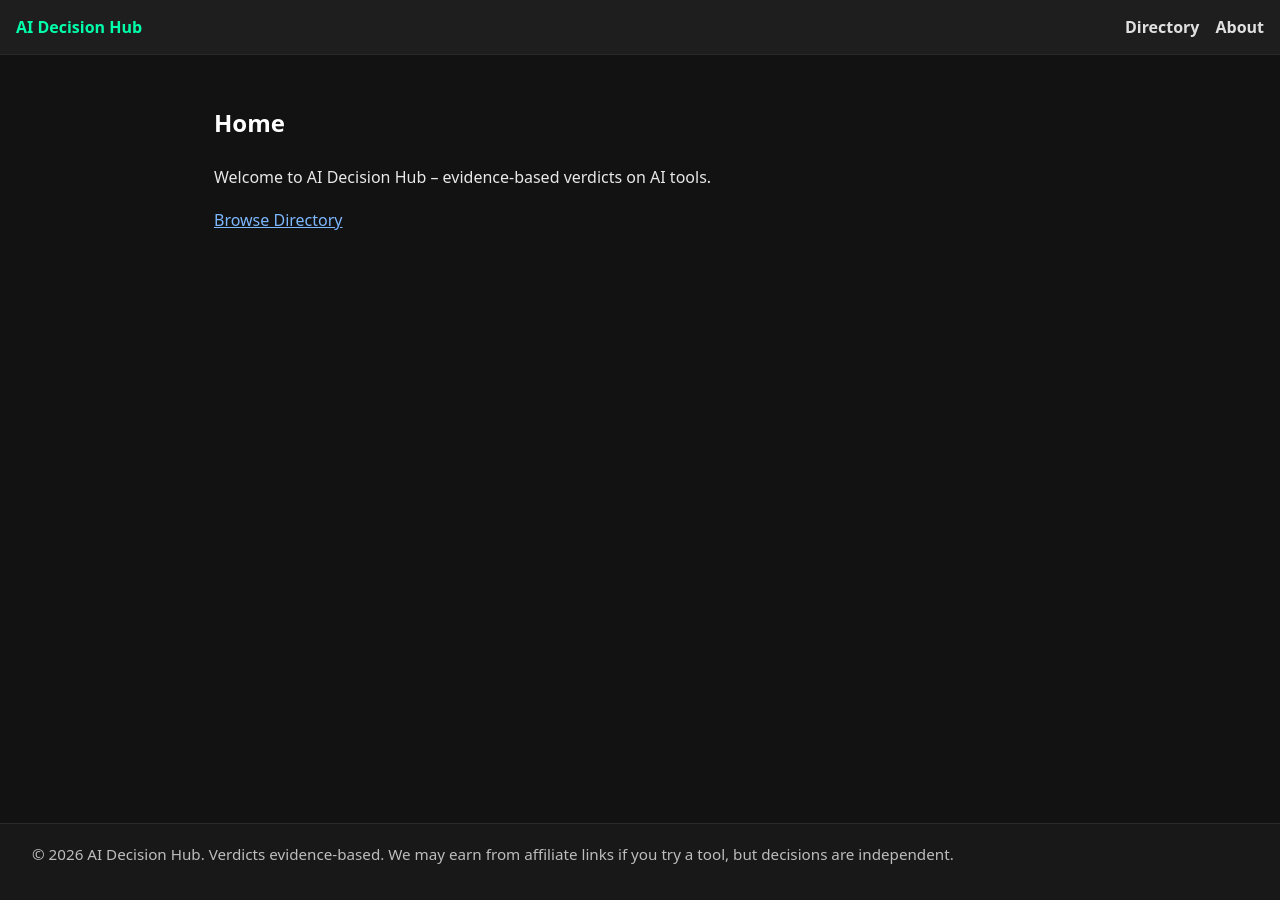
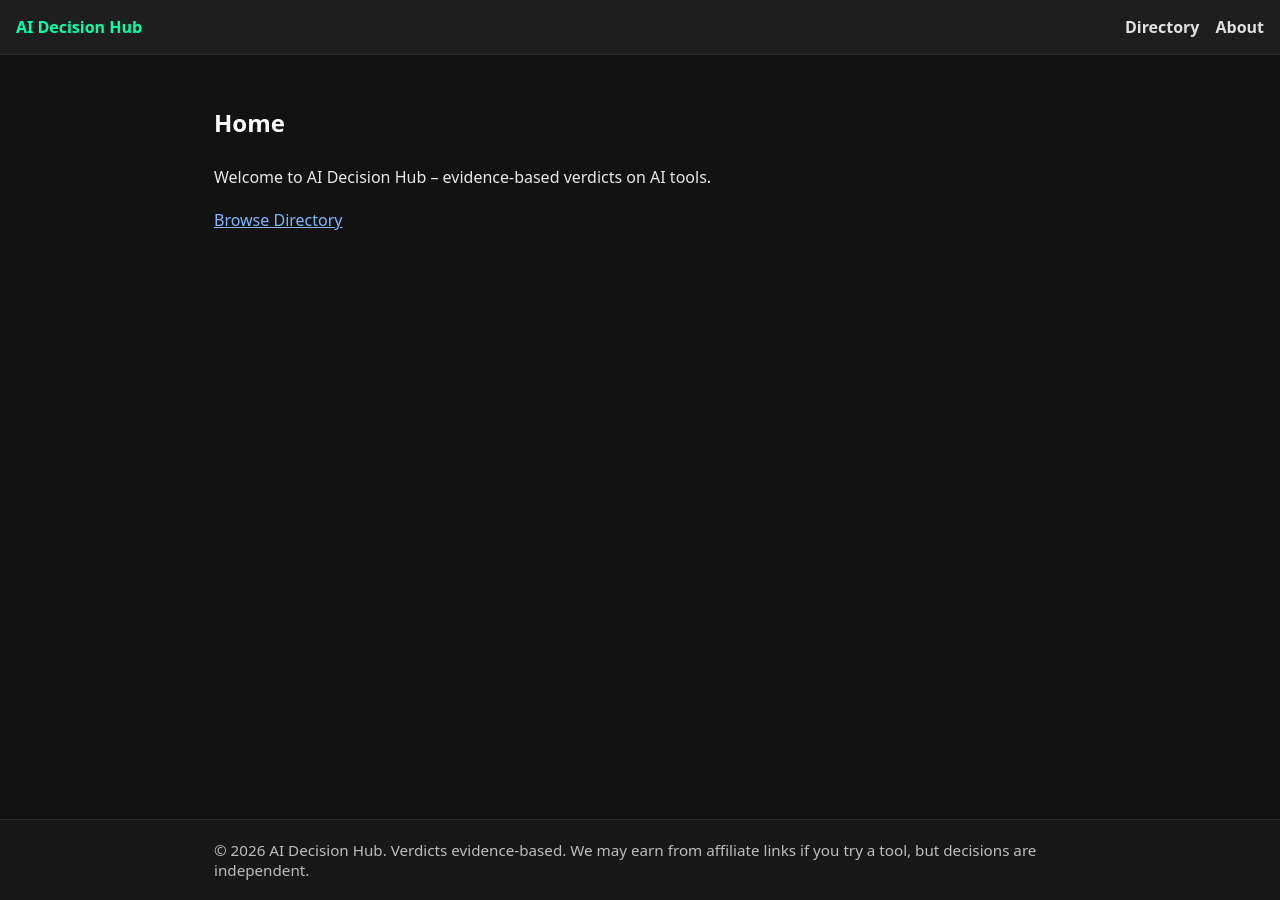
Before and after one commit to toddfromstatefarm-debug/AI-WIKI, a Jekyll site: the page built from index.md, in a window 1280 px wide. Built offline with Jekyll 4.4.1, drawn with Linux system fonts in a browser that asks for light colours.

Commit message:
Fix footer alignment and spacing

```diff
--- a/_includes/footer.html
+++ b/_includes/footer.html
@@ -1,3 +1,5 @@
 <footer>
-  <p>© 2026 AI Decision Hub. Verdicts evidence-based. We may earn from affiliate links if you try a tool, but decisions are independent.</p>
+  <div class="footer-inner">
+    <p>© 2026 AI Decision Hub. Verdicts evidence-based. We may earn from affiliate links if you try a tool, but decisions are independent.</p>
+  </div>
 </footer>
--- a/assets/css/main.css
+++ b/assets/css/main.css
@@ -81,9 +81,20 @@ main a:hover {
 footer {
   border-top: 1px solid #2a2a2a;
   background: #181818;
-  padding: 1.25rem 2rem;
+  padding: 1.25rem 0;
   color: #bdbdbd;
   font-size: 0.95rem;
+}
+
+.footer-inner {
+  width: 100%;
+  max-width: 900px;
+  margin: 0 auto;
+  padding: 0 1.5rem;
+}
+
+.footer-inner p {
+  margin: 0;
 }
 
 .verdict-box {
```
